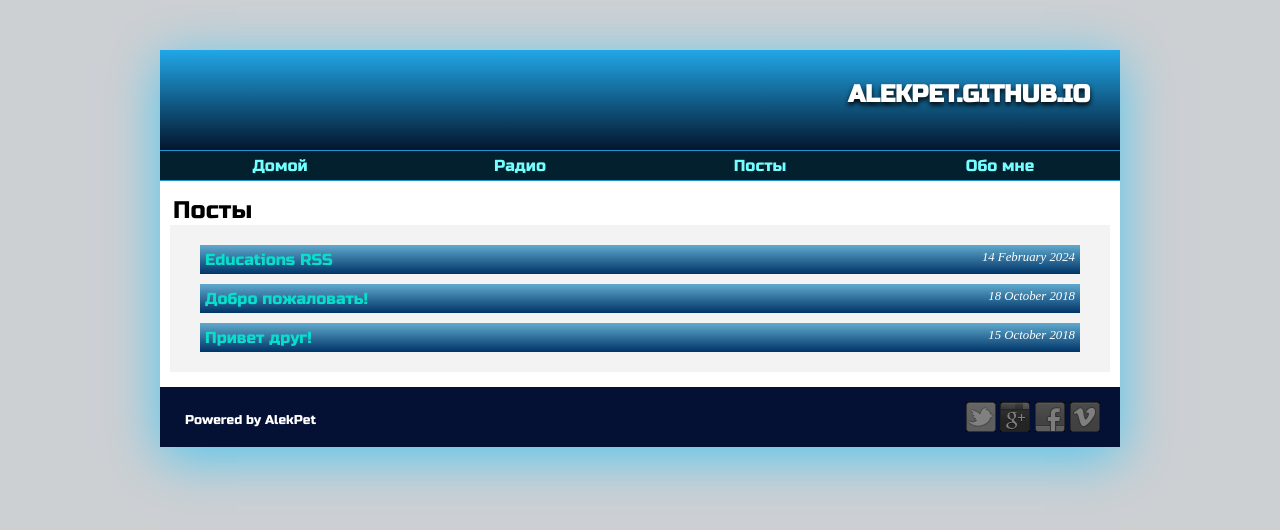
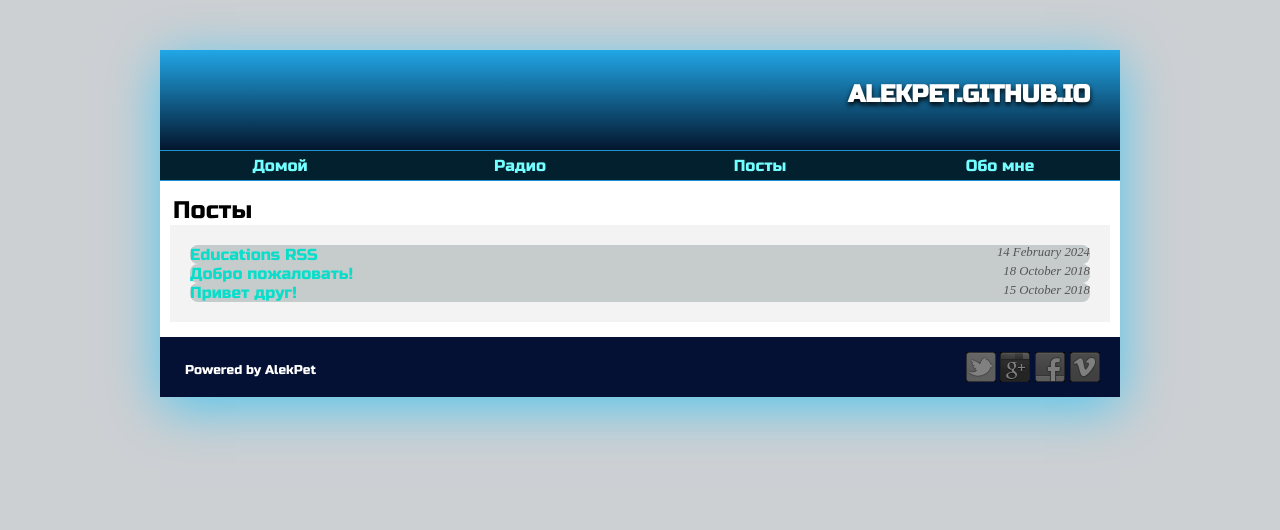
Before and after one commit to AlekPet/alekpet.github.io, a Jekyll site: the page built from posts.html, in a window 1280 px wide. Shown: the top 530 px of the page. Built offline with Jekyll 4.4.1, drawn with Linux system fonts in a browser that asks for light colours.

Commit message:
fix style

```diff
--- a/css/style.css
+++ b/css/style.css
@@ -116,19 +116,20 @@
 }
 
 .posts_box {
-  display: flex;
+  display: grid;
   gap: 10px;
-  flex-wrap: wrap;
   justify-content: center;
-  align-items: center;
+  align-items: start;
+  grid-template-columns: 1fr 1fr;
+  justify-items: stretch;
 }
 
 .posts_box > li {
   background: #c6cbcc;
   border-radius: 8px;
-  align-self: flex-start;
   display: flex;
-  max-width: 400px;
+  flex-direction: column;
+  align-items: stretch;
 }
 
 .post_title {
@@ -172,15 +173,15 @@
   border-radius: 8px;
 }
 
-ul.posts_list > li {
-  margin: 10px;
-  background-image: linear-gradient(#60aace, #003468);
-  padding: 5px;
-  color: white;
-  list-style: none;
+.posts_list > li {
+  background: #c6cbcc;
+  border-radius: 8px;
+  display: flex;
+  flex-direction: column;
+  align-items: stretch;
 }
 
-ul.posts_list li:hover {
+.posts_list li:hover {
   background-image: linear-gradient(#206b8f, #031f3b);
 }
 
@@ -189,12 +190,9 @@
 }
 
 .buttons {
-  width: 100px;
   padding: 5px;
-  font-size: 1em;
   font-weight: normal;
   text-align: center;
-  border-radius: 0;
   cursor: pointer;
   user-select: none;
 }
@@ -205,14 +203,12 @@
 
 .read-post {
   background: linear-gradient(#1d94cf, #05223d);
-  width: 100px;
   color: white;
   border-radius: 0 0 8px;
   font-size: 0.8em;
-  float: right;
-  margin-top: -25px;
+  display: inline-block;
 }
 
 .foot_post {
-  margin-top: 20px;
+  text-align: right;
 }
```
Also changed, not shown: index.html (+4 -5 lines).
